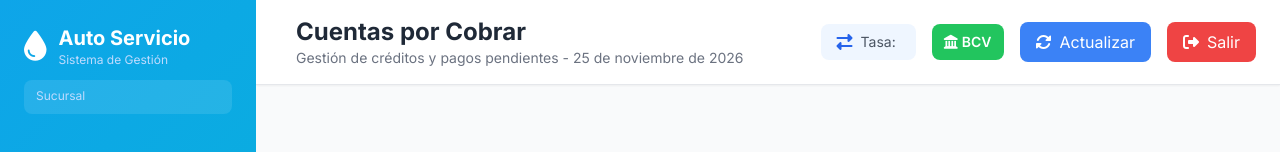
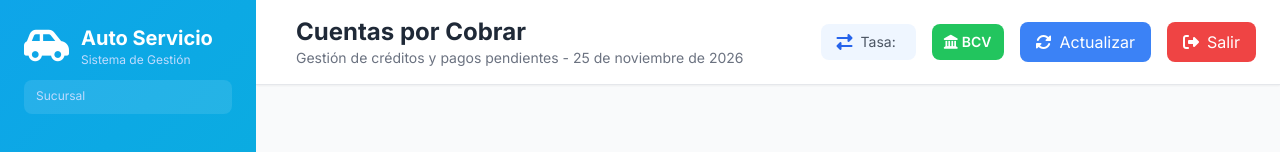
Before and after one commit to autoplanet2026-hub/autoplanet2026, a plain HTML site: page cuentas-cobrar.html in a window 1280 px wide. Shown: the top 152 px of the page. Drawn offline with nearby package versions, Linux system fonts and the light colour scheme; some packages are replaced by stand-ins of ours; a script that the page names is missing.

Commit message:
Update cuentas-cobrar.html

```diff
--- a/cuentas-cobrar.html
+++ b/cuentas-cobrar.html
@@ -195,7 +195,7 @@
         <div class="p-6">
             <div class="mb-6">
                 <div class="flex items-center space-x-3 mb-3">
-                    <i class="fas fa-tint text-3xl"></i>
+                    <i class="fas fa-car-side text-4xl"></i>
                     <div>
                         <h1 class="text-xl font-bold">Auto Servicio</h1>
                         <p class="text-xs text-blue-200">Sistema de Gestión</p>
```
